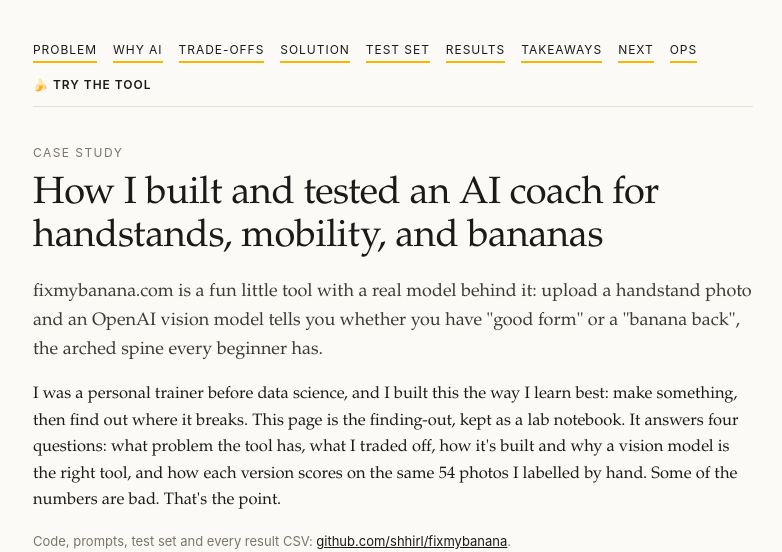
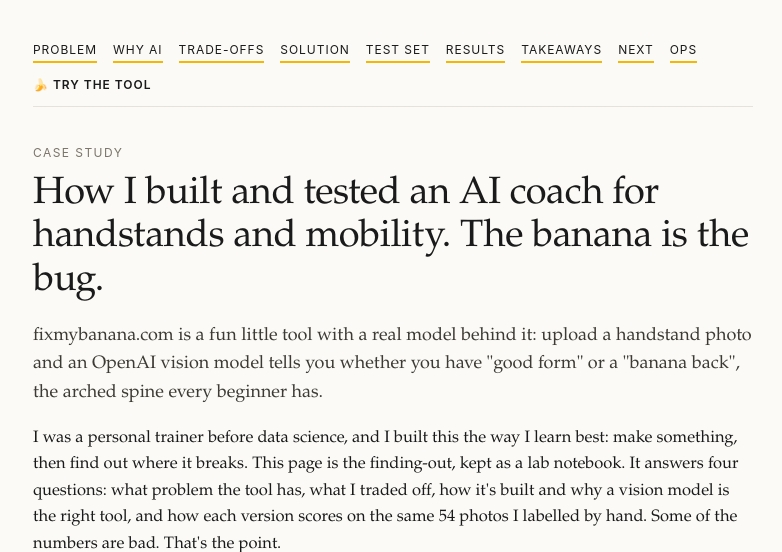
Before and after one commit to shhirl/fixmybanana, a Flask app: page /how-its-built in a window 1280 px wide. Shown: the top 552 px of the page, without its empty margins (247-1029 px from the left). Run offline with Flask 3, Linux system fonts and the light colour scheme.

Commit message:
H1: 'The banana is the bug.'
Co-Authored-By: Claude Fable 5.1 <noreply@anthropic.com>

```diff
--- a/templates/how_its_built.html
+++ b/templates/how_its_built.html
@@ -3,7 +3,7 @@
 <head>
 <meta charset="UTF-8">
 <meta name="viewport" content="width=device-width, initial-scale=1.0">
-<title>How I built and tested an AI coach for handstands — fixmybanana.com</title>
+<title>How I built and tested an AI coach for handstands and mobility — fixmybanana.com</title>
 <meta name="description" content="How the banana handstand detector is evaluated: a fixed test set, hand labels, five runs per photo, the numbers published even when they're bad.">
 <style>
   body{font-family:"Iowan Old Style","Palatino Linotype",Palatino,Georgia,serif;max-width:720px;margin:0 auto;padding:40px 22px 60px;background:#fbfaf7;color:#1a1a1a;-webkit-font-smoothing:antialiased;line-height:1.6}
@@ -73,7 +73,7 @@
 </div>
 
 <p class="kicker">Case study</p>
-<h1>How I built and tested an AI coach for handstands, mobility, and bananas</h1>
+<h1>How I built and tested an AI coach for handstands and mobility. The banana is the bug.</h1>
 <p class="lede">fixmybanana.com is a fun little tool with a real model behind it: upload a handstand photo and an OpenAI vision model tells you whether you have "good form" or a "banana back", the arched spine every beginner has.</p>
 <p>I was a personal trainer before data science, and I built this the way I learn best: make something, then find out where it breaks. This page is the finding-out, kept as a lab notebook. It answers four questions: what problem the tool has, what I traded off, how it's built and why a vision model is the right tool, and how each version scores on the same {{ c.n if c else 54 }} photos I labelled by hand. Some of the numbers are bad. That's the point.</p>
 <p class="small">Code, prompts, test set and every result CSV: <a href="https://github.com/shhirl/fixmybanana">github.com/shhirl/fixmybanana</a>.</p>
```
